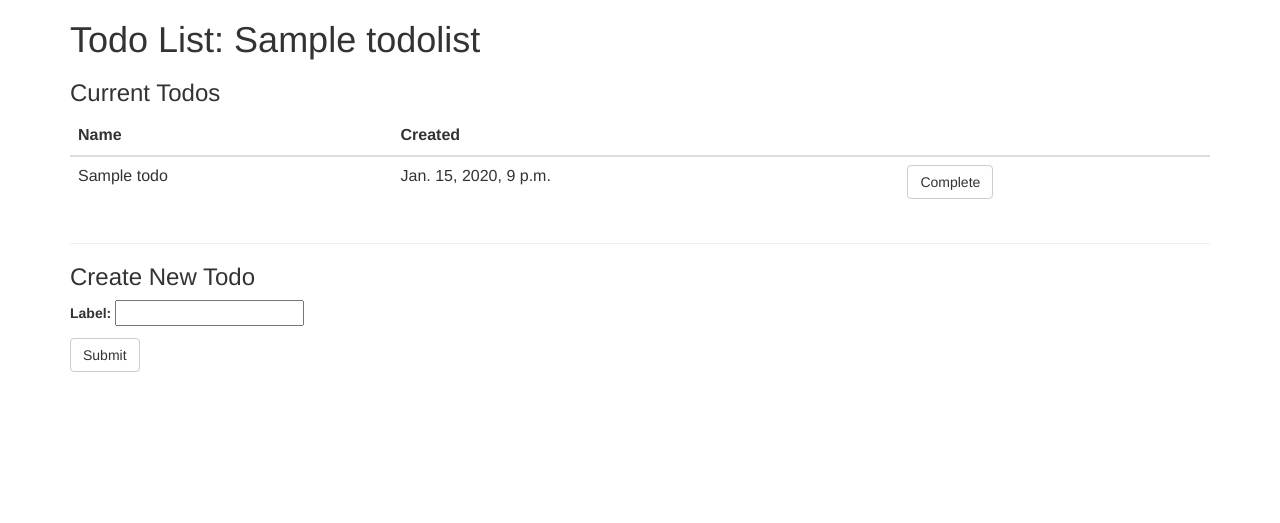
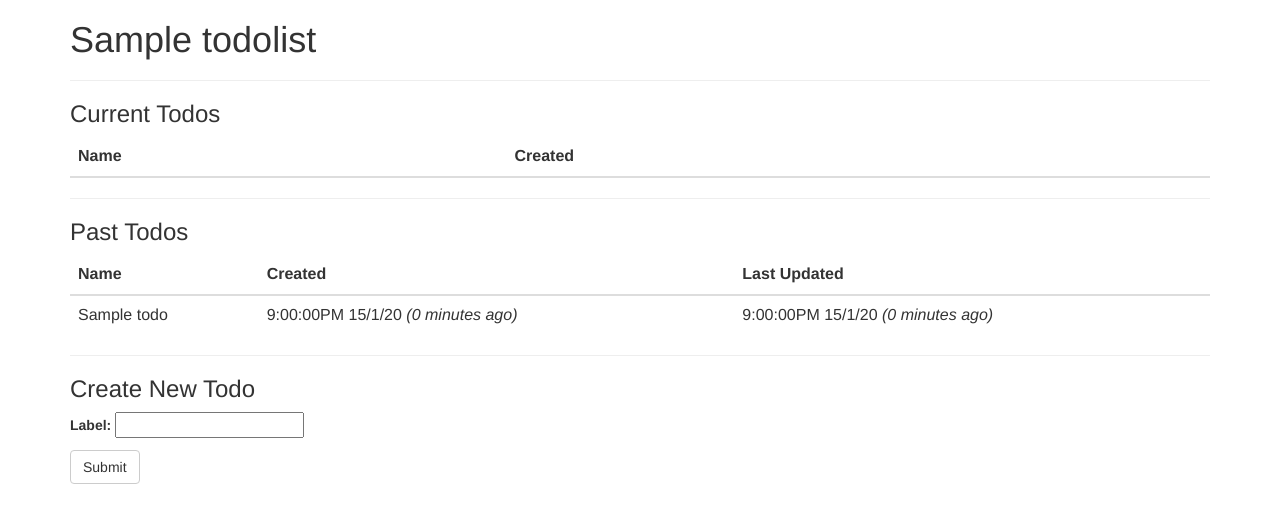
Before and after one commit to hzy/todos, a Django app: page /todo/1/ in a window 1280 px wide. Shown: the top 523 px of the page. Run offline with Django 3.2, Linux system fonts and the light colour scheme; tables that the repository leaves empty hold one stand-in row (values such as "Sample post"); lists and menus that the app fills with data are empty; some libraries are stand-ins or nearby versions.

Commit message:
added table for complete todos

```diff
--- a/templates/todos/todolist_detail.html
+++ b/templates/todos/todolist_detail.html
@@ -1,7 +1,8 @@
 {% extends 'base.html' %}
 
 {% block content %}
-<h1>Todo List: {{ todolist.name }}</h1>
+<h1>{{ todolist.name }}</h1>
+<hr>
 <h3>Current Todos</h3>
 <table class="table">
     <thead>
@@ -12,16 +13,36 @@
         </tr>
     </thead>
     <tbody>
-        {% for todo in todolist.todo_set.all %}
+        {% for todo in todolist.todo_set.incomplete %}
             <tr>
                 <td>{{ todo.label }}</td>
-                <td>{{ todo.created }}</td>
+                <td>{{ todo.created|date:'g:i:sA j/n/y' }} <em>({{ todo.created|timesince }} ago)</em></td>
                 <td>
                     <form action='{{ todo.get_complete_url }}' method='post'>
                         {% csrf_token %}
                         <button type='submit' class='btn btn-default'>Complete</button>
                     </form>
                 </td>
+            </tr>
+        {% endfor %}
+    </tbody>
+</table>
+<hr>
+<h3>Past Todos</h3>
+<table class="table">
+    <thead>
+        <tr>
+            <th>Name</th>
+            <th>Created</th>
+            <th>Last Updated</th>
+        </tr>
+    </thead>
+    <tbody>
+        {% for todo in todolist.todo_set.complete %}
+            <tr>
+                <td>{{ todo.label }}</td>
+                <td>{{ todo.created|date:'g:i:sA j/n/y' }} <em>({{ todo.created|timesince }} ago)</em></td>
+                <td>{{ todo.updated|date:'g:i:sA j/n/y' }} <em>({{ todo.updated|timesince }} ago)</em></td>
             </tr>
         {% endfor %}
     </tbody>
```
